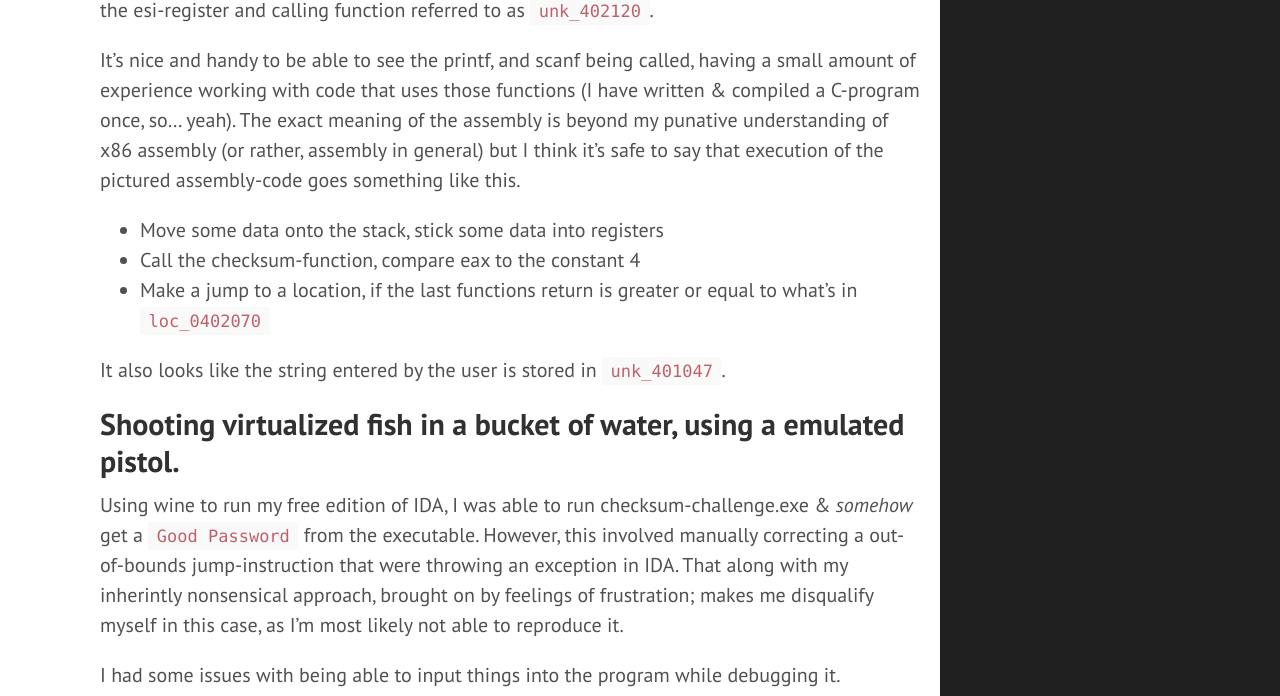
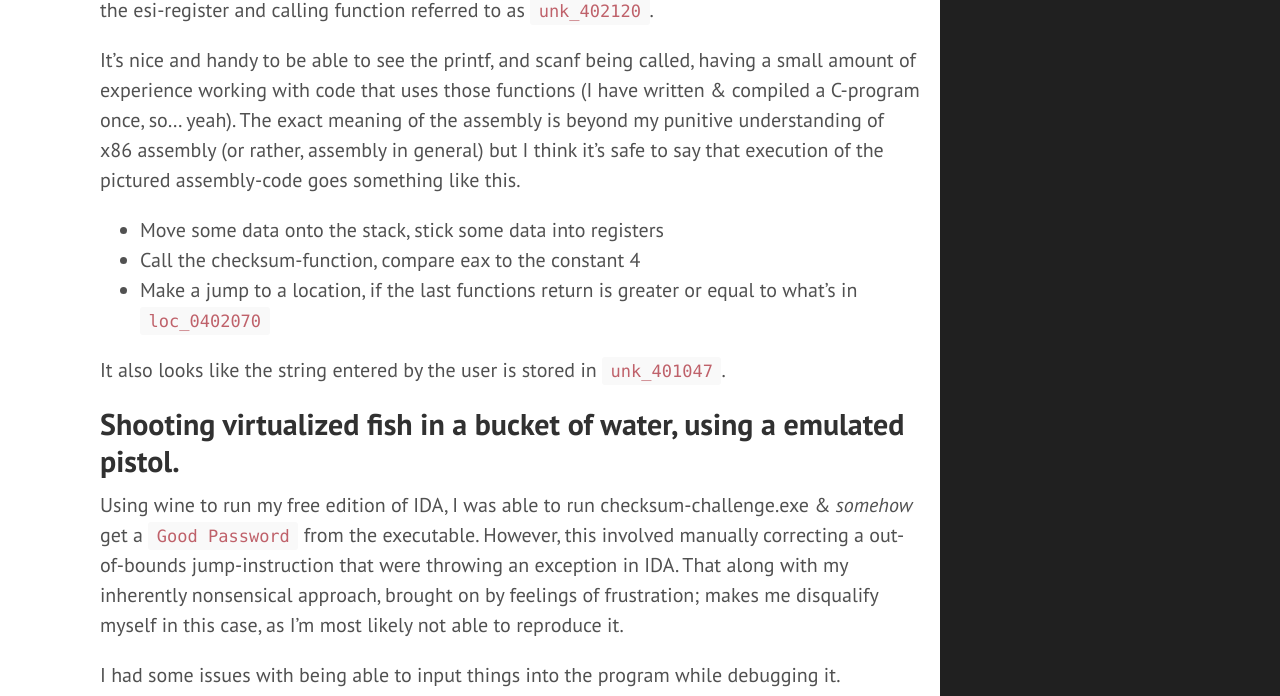
Before and after one commit to jonatanhal/jonatanhal.github.io, a Jekyll site: the page built from _posts/2014-12-13-cracking-a-weak-checksum.markdown, in a window 1280 px wide and 1400 px high, scrolled down 2454 px. Shown: the part 213-909 px from the top of the window. Built offline with Jekyll 4.4.1, drawn with Linux system fonts in a browser that asks for light colours; some of the changed text lies outside the part shown.

```diff
--- a/_posts/2014-12-13-cracking-a-weak-checksum.markdown
+++ b/_posts/2014-12-13-cracking-a-weak-checksum.markdown
@@ -68,7 +68,7 @@ esi-register and calling function referred to as `unk_402120`.
 It's nice and handy to be able to see the printf, and scanf being
 called, having a small amount of experience working with code that
 uses those functions (I have written & compiled a C-program once,
-so... yeah).  The exact meaning of the assembly is beyond my punative
+so... yeah).  The exact meaning of the assembly is beyond my punitive
 understanding of x86 assembly (or rather, assembly in general) but I
 think it's safe to say that execution of the pictured assembly-code
 goes something like this.
@@ -86,7 +86,7 @@ Using wine to run my free edition of IDA, I was able to run
 checksum-challenge.exe & *somehow* get a `Good Password` from the
 executable. However, this involved manually correcting a out-of-bounds
 jump-instruction that were throwing an exception in IDA.  That
-along with my inherintly nonsensical approach, brought on by feelings
+along with my inherently nonsensical approach, brought on by feelings
 of frustration; makes me disqualify myself in this case, as I'm most likely
 not able to reproduce it.
 
```
Also changed, not shown: other parts of _posts/2014-12-13-cracking-a-weak-checksum.markdown (+10 -10 lines).
